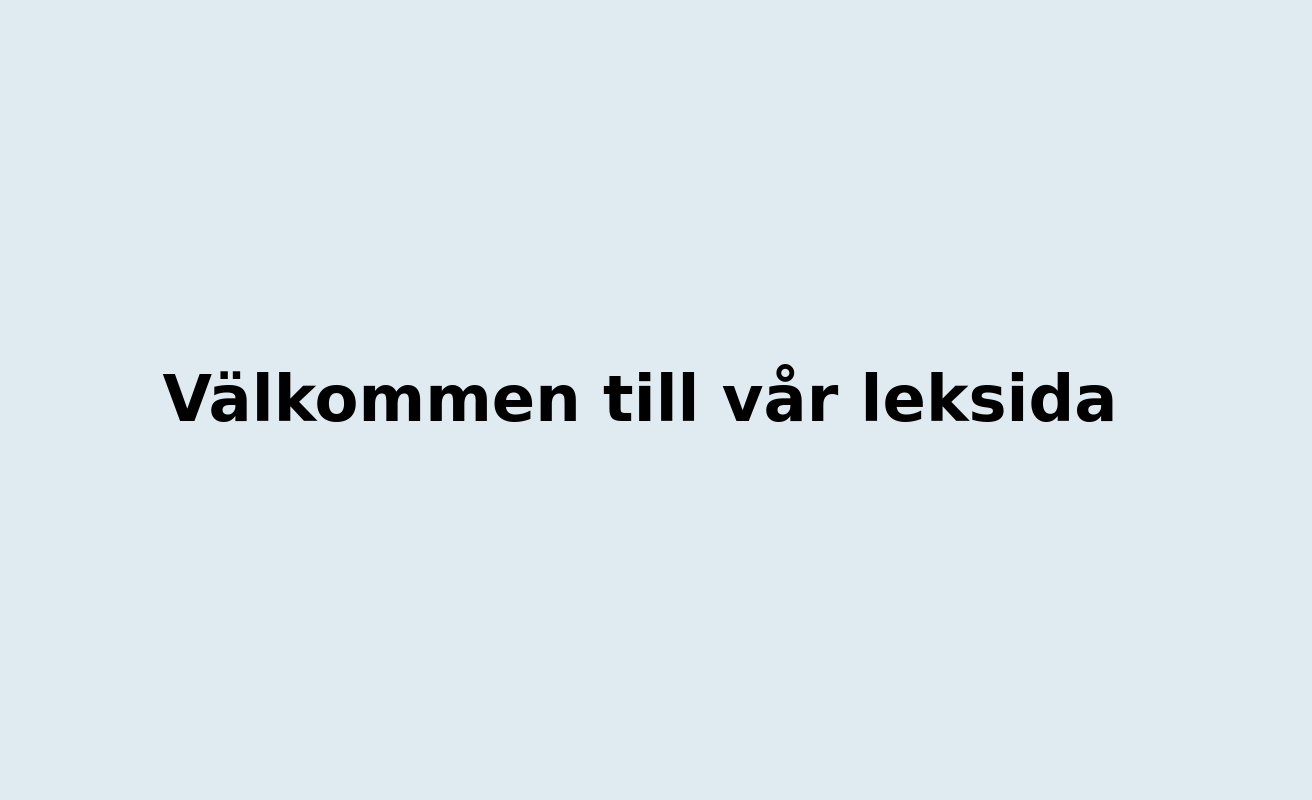
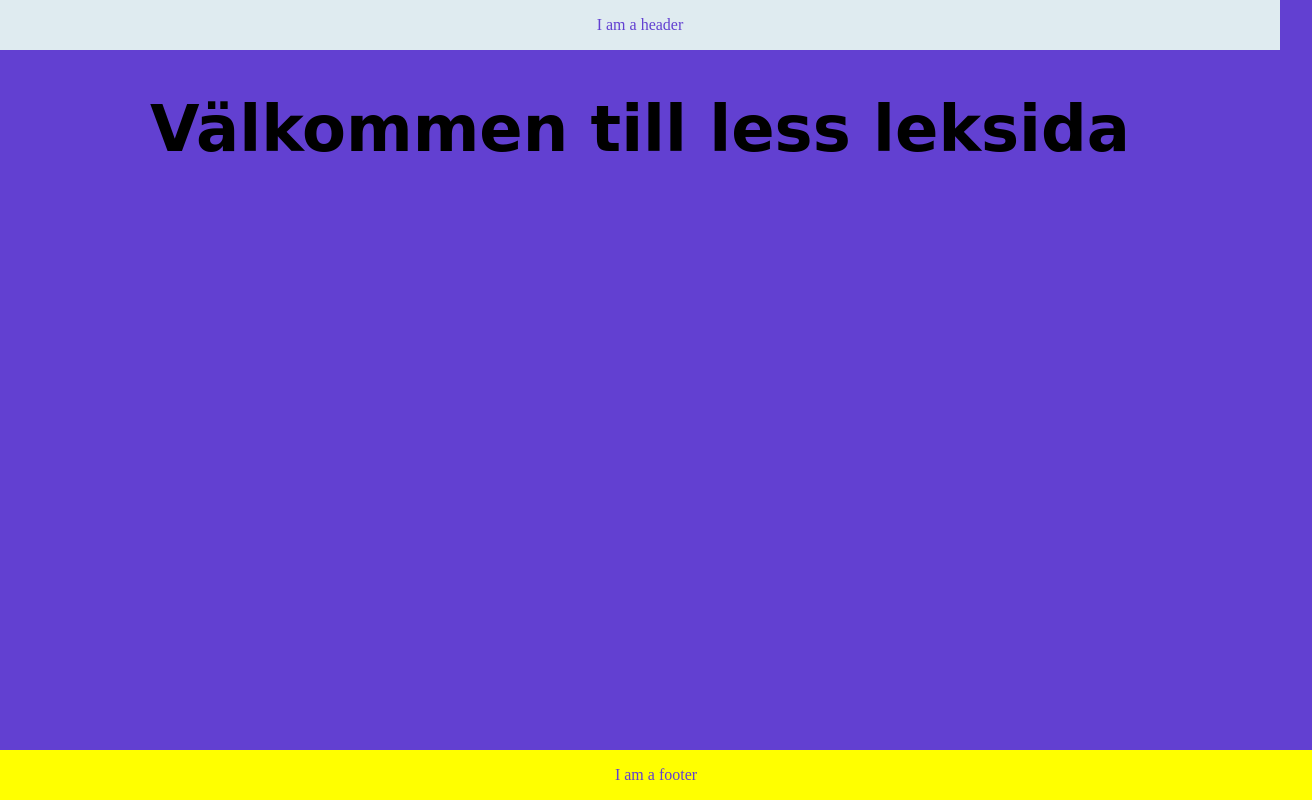
Before and after one commit to fransbernhard/lessGulp, a website: page index.html in a window 1280 px wide. Shown: the whole page, 1312 px wide, since content can reach past the window. Drawn offline with Linux system fonts and the light colour scheme; a web font is replaced by a local one.

Commit message:
adding style structure

```diff
--- a/app/less/base.less
+++ b/app/less/base.less
@@ -1,6 +1,22 @@
 body {
-  background: @project-primary-light;
+  background: @primary;
   width: 100vw;
   height: 100vh;
+}
+
+header {
+  background: @primary-light;
   .flexCenterCenter-mixin;
+  p {
+    color: @primary;
+  }
 }
+
+footer {
+  position: absolute;
+  bottom: 0;
+  width: 100vw;
+  padding: 1rem;
+  text-align: center;
+  color: @primary
+}
--- a/app/less/config/typography.less
+++ b/app/less/config/typography.less
@@ -1,5 +1,5 @@
 h1 {
-  font-family: 'Libre Barcode 39 Text', cursive;
+  font-family: 'Libre Barcode 39 Text', cursive, arial, sans-serif;
   font-size: 4rem;
   text-align: center;
 }
--- a/app/less/config/variables.less
+++ b/app/less/config/variables.less
@@ -1,3 +1,4 @@
-@project-primary: #6240d1;
-@project-primary-light: #dfebf0;
-@project-secondary: #7DBAC7;
+//Color variables
+@primary: #6240d1;
+@primary-light: #dfebf0;
+@secondary: #7DBAC7;
--- a/app/less/style.less
+++ b/app/less/style.less
@@ -1,8 +1,6 @@
 @import "node_modules/normalize.less/normalize.less";
-@import "./config/config";
 @import "./config/mixins";
 @import "./config/variables";
-@import "./config/maps";
 @import "./config/typography";
 @import "footer";
 @import "header";
--- a/index.html
+++ b/index.html
@@ -7,6 +7,10 @@
     <link rel="stylesheet" type="text/css" href="dist/css/style.min.css" />
   </head>
   <body>
-    <h1>Välkommen till vår leksida</h1>
+    <header>
+      <p>I am a header</p>
+    </header>
+    <h1>Välkommen till less leksida</h1>
+    <footer>I am a footer</footer>
   </body>
 </html>
```
Also changed, not shown: app/less/config/config.less (deleted), app/less/config/maps.less (added), dist/css/style.min.css.
